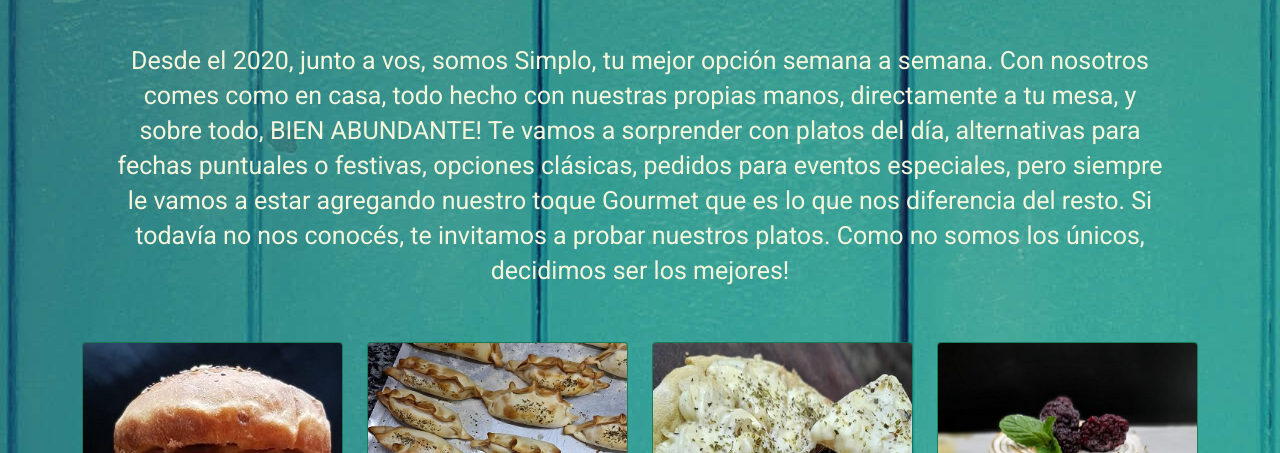
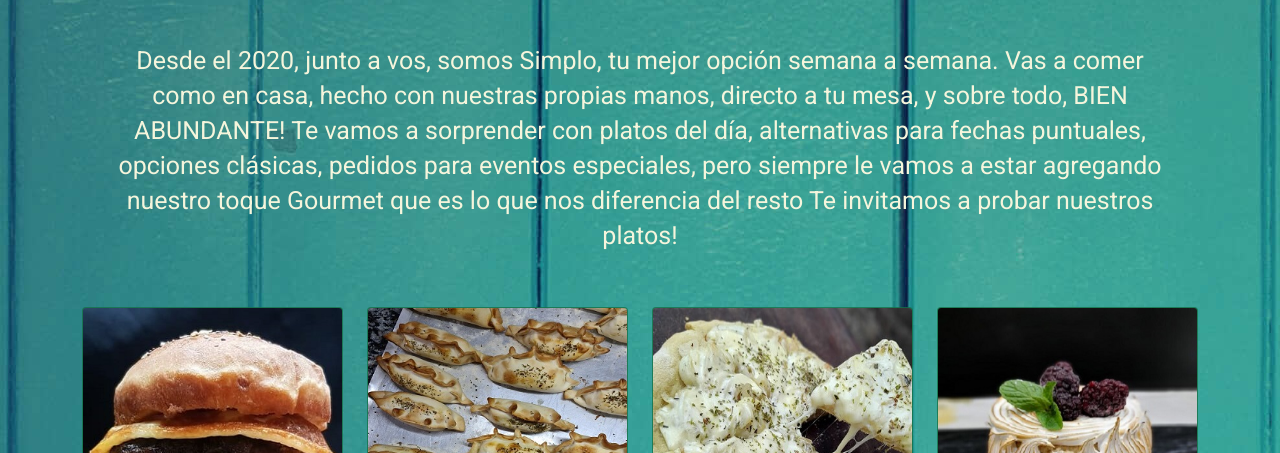
Before and after one commit to rodrimcuevas1291/simplococina-morte-cuevas, a website: page index.html in a window 1280 px wide. Shown: the part 347-800 px from the top of the page. Drawn offline with nearby package versions, Linux system fonts and the light colour scheme; a web font is replaced by a local one.

Commit message:
save final 1.1

```diff
--- a/index.html
+++ b/index.html
@@ -67,11 +67,9 @@
         <main class="mainIndex">
             <h1>Bienvenidos a Simplo Cocina</h1>
             <p class="parrafo">
-                Desde el 2020, junto a vos, somos Simplo, tu mejor opción semana a semana. Con nosotros comes como en casa,
-                todo hecho con nuestras propias manos, directamente a tu mesa, y sobre todo, BIEN ABUNDANTE!
-                Te vamos a sorprender con platos del día, alternativas para fechas puntuales o festivas, opciones clásicas, pedidos para eventos especiales,
-                pero siempre le vamos a estar agregando nuestro toque Gourmet que es lo que nos diferencia del resto.
-                Si todavía no nos conocés, te invitamos a probar nuestros platos. Como no somos los únicos, decidimos ser los mejores!
+                Desde el 2020, junto a vos, somos Simplo, tu mejor opción semana a semana. Vas a comer como en casa, hecho con nuestras propias manos, directo a tu mesa, y sobre todo, BIEN ABUNDANTE!
+                Te vamos a sorprender con platos del día, alternativas para fechas puntuales, opciones clásicas, pedidos para eventos especiales,
+                pero siempre le vamos a estar agregando nuestro toque Gourmet que es lo que nos diferencia del resto Te invitamos a probar nuestros platos!
             </p>
             <div class="container">
                 <div class="row g-4">
```
